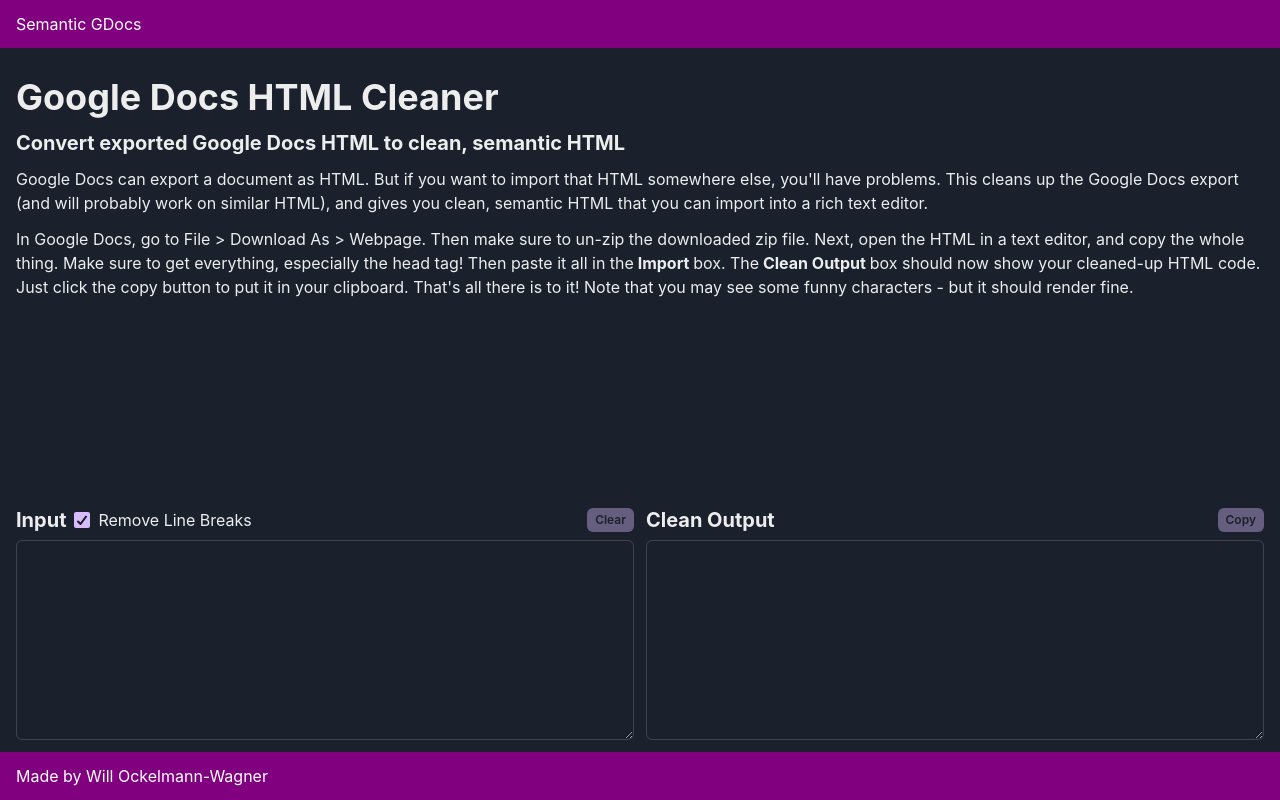
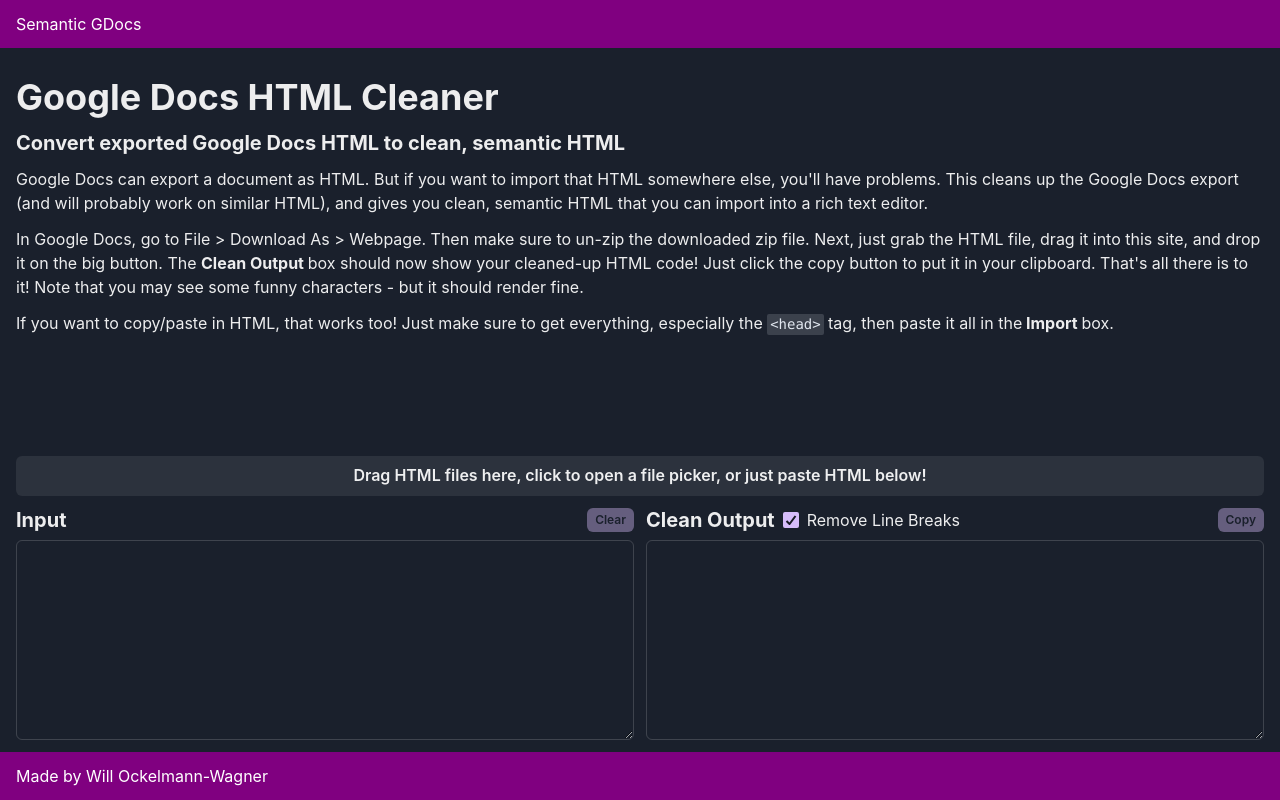
Before and after one commit to whenther/semantic-gdocs, a React (Create React App) app: page / in a window 1280 px wide. Built offline with nearby package versions, Linux system fonts and the light colour scheme.

Commit message:
add dropzone

```diff
--- a/src/Docs.tsx
+++ b/src/Docs.tsx
@@ -1,5 +1,5 @@
 import React from "react";
-import { Box, Heading, Text } from "@chakra-ui/react";
+import { Box, Code, Heading, Text, VStack } from "@chakra-ui/react";
 
 export const Docs: React.FC = () => {
   return (
@@ -8,11 +8,12 @@
         Google Docs HTML Cleaner
       </Heading>
 
-      <Heading as="h5" size="md" pb={3}>
+      <VStack align="stretch" spacing={3}>
+        <Heading as="h5" size="md">
           Convert exported Google Docs HTML to clean, semantic HTML
         </Heading>
 
-      <Text pb={3}>
+        <Text>
           Google Docs can export a document as HTML. But if you want to import
           that HTML somewhere else, you'll have problems. This cleans up the
           Google Docs export (and will probably work on similar HTML), and gives
@@ -21,16 +22,22 @@
 
         <Text>
           In Google Docs, go to File {">"} Download As {">"} Webpage. Then make
-        sure to un-zip the downloaded zip file. Next, open the HTML in a text
-        editor, and copy the whole thing. Make sure to get everything,
-        especially the head tag! Then paste it all in the
-        <Text as="strong"> Import </Text>
-        box. The
+          sure to un-zip the downloaded zip file. Next, just grab the HTML file,
+          drag it into this site, and drop it on the big button. The{" "}
           <Text as="strong"> Clean Output </Text> box should now show your
-        cleaned-up HTML code. Just click the copy button to put it in your
+          cleaned-up HTML code! Just click the copy button to put it in your
           clipboard. That's all there is to it! Note that you may see some funny
           characters - but it should render fine.
         </Text>
+
+        <Text>
+          If you want to copy/paste in HTML, that works too! Just make sure to
+          get everything, especially the <Code>{"<head>"}</Code> tag, then paste
+          it all in the
+          <Text as="strong"> Import </Text>
+          box.
+        </Text>
+      </VStack>
     </Box>
   );
 };
--- /dev/null
+++ b/src/Dropzone.tsx
@@ -0,0 +1,50 @@
+import React, { useCallback } from "react";
+import { useDropzone } from "react-dropzone";
+import { Button, ButtonProps } from "@chakra-ui/react";
+
+export interface DropButtonProps extends Omit<ButtonProps, "onChange"> {
+  children: React.ReactNode;
+  whenDragging: React.ReactNode;
+  noDrag?: boolean;
+  noClick?: boolean;
+  onChange: (input: string) => void;
+}
+
+export const DropButton: React.FC<DropButtonProps> = ({
+  children = "",
+  whenDragging = "",
+  noDrag = false,
+  noClick = false,
+  onChange,
+  ...props
+}) => {
+  const onDrop = useCallback(
+    (acceptedFiles) => {
+      acceptedFiles.forEach((file: File) => {
+        const reader = new FileReader();
+
+        reader.onload = () => {
+          onChange(reader.result as string);
+        };
+
+        reader.readAsText(file);
+      });
+    },
+    [onChange]
+  );
+
+  const { getRootProps, getInputProps, isDragActive } = useDropzone({
+    onDrop,
+    maxFiles: 1,
+    accept: ".html",
+    noDrag,
+    noClick,
+  });
+
+  return (
+    <div {...getRootProps()}>
+      <input {...getInputProps()} />
+      <Button {...props}>{isDragActive ? whenDragging : children}</Button>
+    </div>
+  );
+};
--- a/src/Inputs.tsx
+++ b/src/Inputs.tsx
@@ -22,6 +22,7 @@
 } from "@chakra-ui/react";
 
 import { processInput } from "./lib/html-cleaner";
+import { DropButton } from "./Dropzone";
 
 export const Inputs: React.FC = () => {
   const [input, setInput] = useState("");
@@ -62,11 +63,34 @@
 
   return (
     <>
+      <Box pb={3}>
+        <DropButton
+          whenDragging="Drop your HTML file here!"
+          width="100%"
+          onChange={setInput}
+        >
+          Drag HTML files here, click to open a file picker, or just paste HTML
+          below!
+        </DropButton>
+      </Box>
+
       <Grid as="section" templateColumns="repeat(2, 1fr)" gap={3}>
         <Box>
           <Flex justify="space-between" align="center" pb={2}>
+            <InputHeading>Input</InputHeading>
+
+            <SmallButton disabled={!input} onClick={() => setInput("")}>
+              Clear
+            </SmallButton>
+          </Flex>
+
+          <InputTextArea value={input} name="input" onChange={handleChange} />
+        </Box>
+
+        <Box>
+          <Flex justify="space-between" align="center" pb={2}>
             <HStack>
-              <InputHeading>Input</InputHeading>
+              <InputHeading>Clean Output</InputHeading>
 
               <Tooltip
                 label="If checked, remove any extra line breaks between paragraphs."
@@ -85,17 +109,6 @@
               </Tooltip>
             </HStack>
 
-            <SmallButton disabled={!input} onClick={() => setInput("")}>
-              Clear
-            </SmallButton>
-          </Flex>
-
-          <InputTextArea value={input} name="input" onChange={handleChange} />
-        </Box>
-
-        <Box>
-          <Flex justify="space-between" align="center" pb={2}>
-            <InputHeading>Clean Output</InputHeading>
             <SmallButton disabled={!output} onClick={handleCopy}>
               Copy
             </SmallButton>
```
Lines whose indentation alone changed are shown as unchanged.
